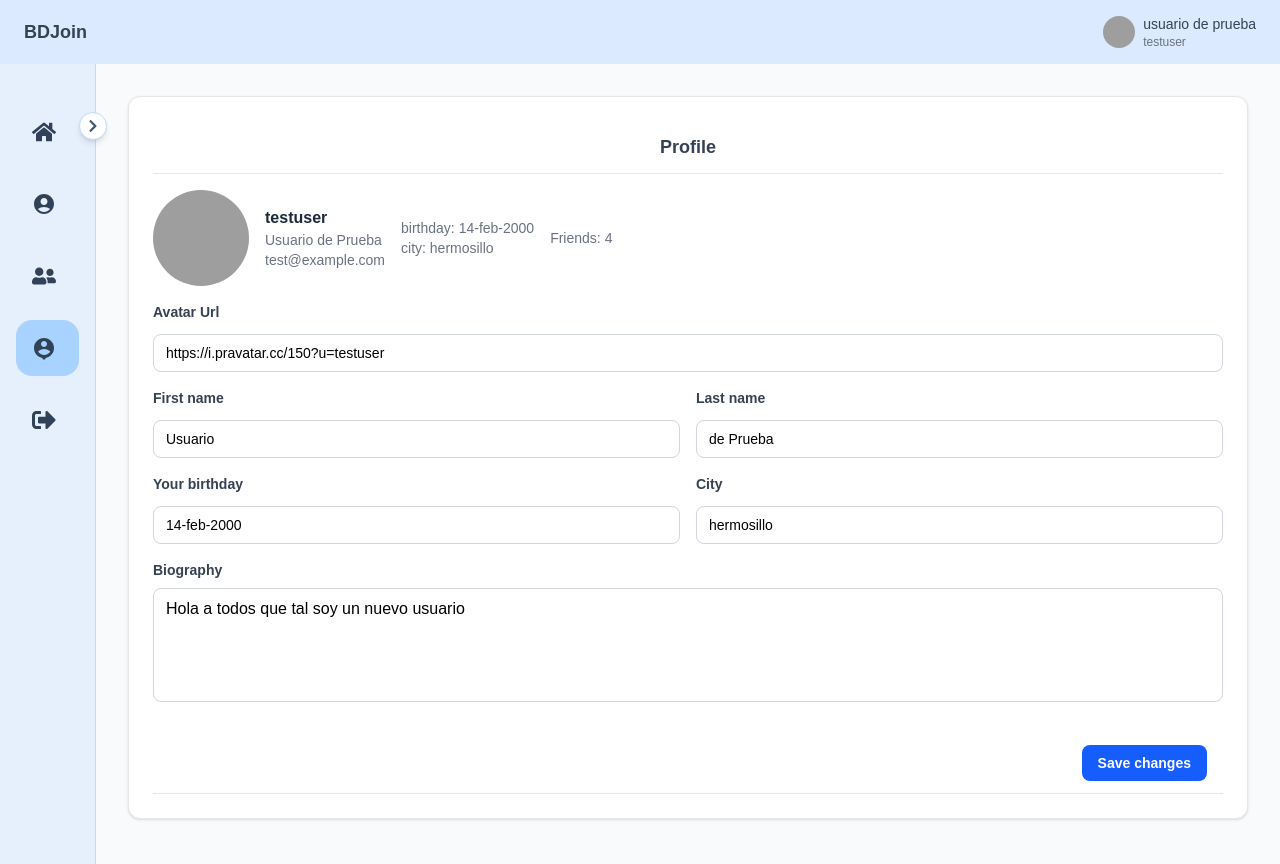
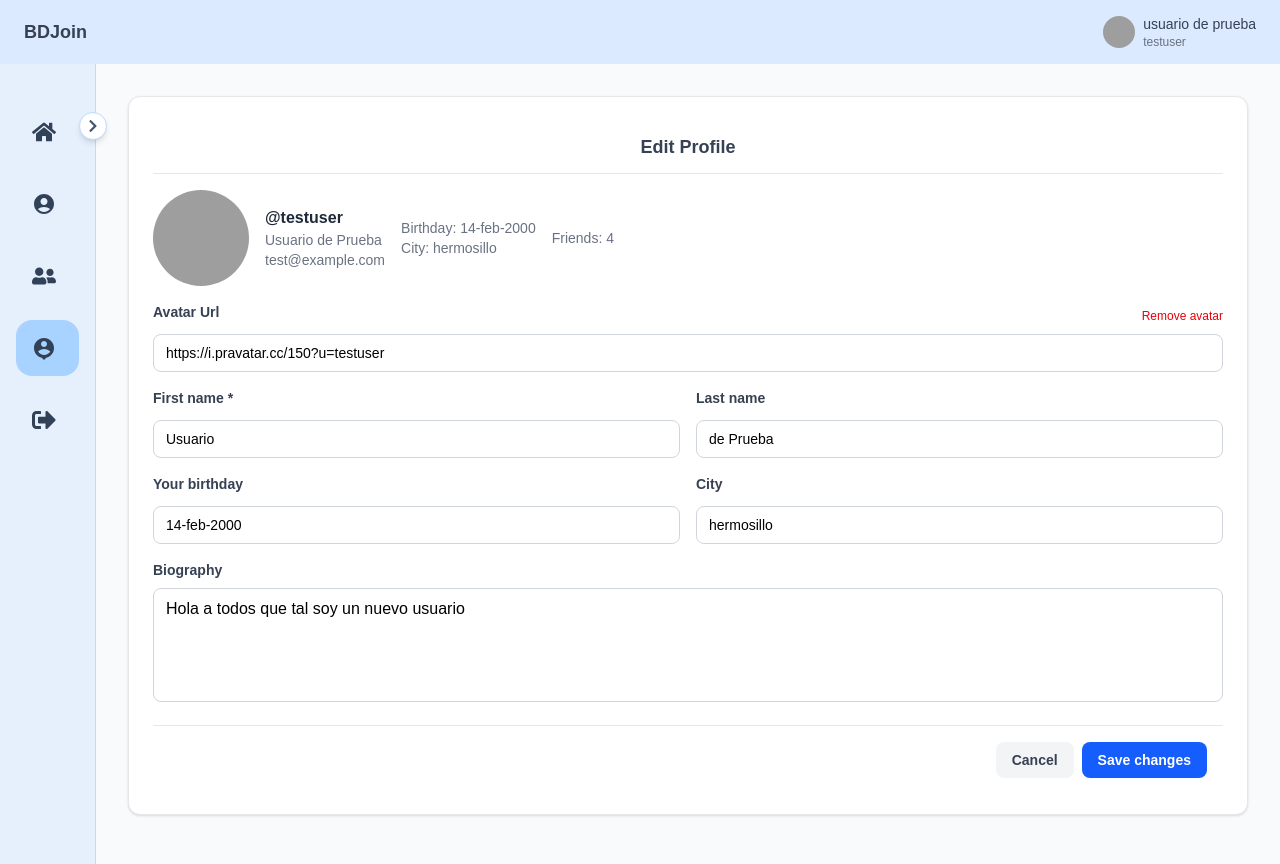
Before and after one commit to YESCAS139A/BDJoin, a React (Vite) app: page /account in a window 1280 px wide. Built offline with nearby package versions, Linux system fonts and the light colour scheme; sample sign-in values are in the browser's storage; grey boxes are pictures that could not be loaded.

Commit message:
tarea 11 terminada

```diff
--- /dev/null
+++ b/src/Hooks/useAccountForm.ts
@@ -0,0 +1,99 @@
+import { useState, type FormEvent } from "react";
+import type { MyProfile, UpdateMyProfile } from "../api/profile/types";
+
+type UseAccountFormProps = {
+  initialData: MyProfile;
+  onSubmit: (data: UpdateMyProfile) => Promise<void>;
+  onCancel?: () => void;
+};
+
+export function useAccountForm({
+  initialData,
+  onSubmit,
+  onCancel,
+}: UseAccountFormProps) {
+  const [name, setName] = useState(initialData.name ?? "");
+  const [lastName, setLastName] = useState(initialData.lastName ?? "");
+  const [profileImageUrl, setProfileImageUrl] = useState(
+    initialData.profileImageUrl ?? "",
+  );
+  const [biography, setBiography] = useState(initialData.biography ?? "");
+  const [birthday, setBirthday] = useState(initialData.birthday ?? "");
+  const [city, setCity] = useState(initialData.city ?? "");
+  const [errors, setErrors] = useState<Record<string, string>>({});
+
+  const savedDisplayName =
+    `${initialData.name ?? ""} ${initialData.lastName ?? ""}`.trim();
+
+  function handleCancel() {
+    setName(initialData.name ?? "");
+    setLastName(initialData.lastName ?? "");
+    setProfileImageUrl(initialData.profileImageUrl ?? "");
+    setBiography(initialData.biography ?? "");
+    setBirthday(initialData.birthday ?? "");
+    setCity(initialData.city ?? "");
+    setErrors({});
+    if (onCancel) onCancel();
+  }
+
+  function handleRemoveAvatar() {
+    setProfileImageUrl("");
+  }
+
+  function validate(): boolean {
+    const newErrors: Record<string, string> = {};
+
+    if (!name.trim()) {
+      newErrors.name = "El nombre es obligatorio.";
+    }
+
+    if (biography.length > 200) {
+      newErrors.biography = "La biografía no puede superar los 200 caracteres.";
+    }
+
+    setErrors(newErrors);
+    return Object.keys(newErrors).length === 0;
+  }
+
+  async function handleSubmit(e: FormEvent) {
+    e.preventDefault();
+    if (!validate()) return;
+
+    try {
+      await onSubmit({
+        name,
+        lastName,
+        profileImageUrl: profileImageUrl || undefined,
+        biography,
+        birthday,
+        city,
+      });
+    } catch {
+      setErrors((prev) => ({
+        ...prev,
+        server: "Ocurrió un error al guardar los cambios.",
+      }));
+    }
+  }
+
+  return {
+    name,
+    lastName,
+    profileImageUrl,
+    biography,
+    birthday,
+    city,
+    errors,
+    savedDisplayName,
+    setName,
+    setLastName,
+    setProfileImageUrl,
+    setBiography,
+    setBirthday,
+    setCity,
+    setErrors,
+    handleSubmit,
+    handleCancel,
+    handleRemoveAvatar,
+  };
+}
--- a/src/Pages/Home/Home.tsx
+++ b/src/Pages/Home/Home.tsx
@@ -1,7 +1,9 @@
+import UserFeed from "../../components/UserFeed";
+
 const Home = () => {
   return (
     <div>
-      <p>Home</p>
+      <UserFeed />
     </div>
   );
 };
--- a/src/components/FormAccount.tsx
+++ b/src/components/FormAccount.tsx
@@ -1,6 +1,5 @@
-import { useState, type FormEvent } from "react";
-
 import type { MyProfile, UpdateMyProfile } from "../api/profile/types";
+import { useAccountForm } from "../hooks/useAccountForm";
 import Input from "./Input";
 import Label from "./Label";
 import TextArea from "./TextArea";
@@ -9,37 +8,40 @@ import Avatar from "./Avatar";
 type AccountProfileProps = {
   initialData: MyProfile;
   onSubmit: (data: UpdateMyProfile) => Promise<void>;
+  onCancel?: () => void;
   isSaving?: boolean;
 };
 
 function Account({
   initialData,
   onSubmit,
+  onCancel,
   isSaving = false,
 }: AccountProfileProps) {
-  const [name, setName] = useState(initialData.name ?? "");
-  const [lastName, setLastName] = useState(initialData.lastName ?? "");
-  const [profileImageUrl, setProfileImageUrl] = useState(
-    initialData.profileImageUrl ?? "",
-  );
-  const [biography, setBiography] = useState(initialData.biography ?? "");
-  const [birthday, setBirthday] = useState(initialData.birthday ?? "");
-  const [city, setCity] = useState(initialData.city ?? "");
-
-  const savedDisplayName =
-    `${initialData.name ?? ""} ${initialData.lastName ?? ""}`.trim();
-
-  async function handleSubmit(e: FormEvent) {
-    e.preventDefault();
-    await onSubmit({
+  const {
     name,
     lastName,
-      profileImageUrl: profileImageUrl || undefined,
+    profileImageUrl,
     biography,
     birthday,
     city,
+    errors,
+    savedDisplayName,
+    setName,
+    setLastName,
+    setProfileImageUrl,
+    setBiography,
+    setBirthday,
+    setCity,
+    setErrors,
+    handleSubmit,
+    handleCancel,
+    handleRemoveAvatar,
+  } = useAccountForm({
+    initialData,
+    onSubmit,
+    onCancel,
   });
-  }
 
   return (
     <form
@@ -47,18 +49,26 @@ function Account({
       className="w-full space-y-4 bg-white p-4 md:p-6 rounded-xl border border-gray-200 shadow-sm"
     >
       <div className="px-4 py-3 border-b border-gray-200">
-        <h1 className="text-center font-bold text-gray-700 text-lg">Profile</h1>
+        <h1 className="text-center font-bold text-gray-700 text-lg">
+          Edit Profile
+        </h1>
       </div>
+
+      {errors.server && (
+        <div className="p-3 bg-red-50 border border-red-200 text-red-600 rounded-lg text-sm">
+          {errors.server}
+        </div>
+      )}
 
       <div className="flex items-center gap-4">
         <Avatar
-          src={initialData.profileImageUrl}
+          src={profileImageUrl || undefined}
           size="lg"
           className="w-24 h-24 rounded-full object-cover bg-gray-100"
         />
         <div className="flex flex-col justify-center leading-tight">
           <span className="text-base font-semibold text-gray-800">
-            {initialData.userName}
+            @{initialData.userName}
           </span>
           <span className="text-sm text-gray-500">
             {savedDisplayName || "Sin nombre"}
@@ -67,10 +77,10 @@ function Account({
         </div>
         <div className="flex flex-col justify-center leading-tight">
           <span className="text-sm text-gray-500">
-            birthday: {initialData.birthday}
+            Birthday: {initialData.birthday || "-"}
           </span>
           <span className="text-sm text-gray-500">
-            city: {initialData.city}
+            City: {initialData.city || "-"}
           </span>
         </div>
         <span className="text-sm text-gray-500">
@@ -79,10 +89,21 @@ function Account({
       </div>
 
       <div>
+        <div className="flex items-center justify-between">
           <Label
             className="text-sm font-semibold text-gray-700"
             name="Avatar Url"
           />
+          {profileImageUrl && (
+            <button
+              type="button"
+              onClick={handleRemoveAvatar}
+              className="text-xs text-red-600 hover:underline font-medium"
+            >
+              Remove avatar
+            </button>
+          )}
+        </div>
         <Input
           type="text"
           value={profileImageUrl}
@@ -96,15 +117,24 @@ function Account({
         <div>
           <Label
             className="text-sm font-semibold text-gray-700"
-            name="First name"
+            name="First name *"
           />
           <Input
             type="text"
             value={name}
-            onChange={(e) => setName(e.target.value)}
-            className="w-full mt-1 rounded-lg border border-gray-200 px-3 py-2 text-sm"
+            onChange={(e) => {
+              setName(e.target.value);
+              if (errors.name) setErrors((prev) => ({ ...prev, name: "" }));
+            }}
+            className={`w-full mt-1 rounded-lg border px-3 py-2 text-sm ${
+              errors.name ? "border-red-500" : "border-gray-200"
+            }`}
           />
+          {errors.name && (
+            <p className="text-red-500 text-xs mt-1">{errors.name}</p>
+          )}
         </div>
+
         <div>
           <Label
             className="text-sm font-semibold text-gray-700"
@@ -118,6 +148,7 @@ function Account({
           />
         </div>
       </div>
+
       <div className="grid grid-cols-1 md:grid-cols-2 gap-4">
         <div>
           <Label
@@ -142,23 +173,41 @@ function Account({
         </div>
       </div>
 
-      <Label className="text-sm font-semibold text-gray-700" name="Biography" />
+      <div>
+        <Label
+          className="text-sm font-semibold text-gray-700"
+          name="Biography"
+        />
         <TextArea
           placeholder="Write something here..."
           value={biography}
-        onChange={(e) => setBiography(e.target.value)}
+          onChange={(e) => {
+            setBiography(e.target.value);
+            if (errors.biography)
+              setErrors((prev) => ({ ...prev, biography: "" }));
+          }}
         />
+        {errors.biography && (
+          <p className="text-red-500 text-xs mt-1">{errors.biography}</p>
+        )}
+      </div>
 
-      <div className="px-4 py-3 border-b border-gray-200">
-        <div className="flex justify-end gap-2 pt-2">
+      <div className="px-4 py-3 border-t border-gray-200 flex justify-end gap-2 pt-4">
+        <button
+          type="button"
+          onClick={handleCancel}
+          disabled={isSaving}
+          className="px-4 py-2 text-sm font-semibold text-gray-700 bg-gray-100 hover:bg-gray-200 rounded-lg disabled:opacity-50 transition-colors"
+        >
+          Cancel
+        </button>
         <button
           type="submit"
           disabled={isSaving}
-            className="px-4 py-2 text-sm font-semibold text-white bg-blue-600 rounded-lg disabled:opacity-50"
+          className="px-4 py-2 text-sm font-semibold text-white bg-blue-600 hover:bg-blue-700 rounded-lg disabled:opacity-50 transition-colors"
         >
           {isSaving ? "Saving..." : "Save changes"}
         </button>
-        </div>
       </div>
     </form>
   );
--- a/src/components/FormProfile.tsx
+++ b/src/components/FormProfile.tsx
@@ -47,7 +47,7 @@ const FormProfile = ({ data }: FormProfileProps) => {
                 {profile.userName}
               </span>
               <span className="text-xl font-bold text-gray-900">
-                {displayName || "Sin nombre"}
+                {displayName || "unnamed"}
               </span>
             </div>
           </div>
@@ -55,7 +55,7 @@ const FormProfile = ({ data }: FormProfileProps) => {
           <div>
             <Label
               className="text-sm font-semibold text-gray-700"
-              name="Biografía"
+              name="Biography"
             />
             <div className="w-full mt-1 rounded-lg border border-gray-200 bg-gray-50 px-3 py-2 text-sm text-gray-800 min-h-[80px] whitespace-pre-wrap">
               {profile.biography || "Sin biografía."}
@@ -66,7 +66,7 @@ const FormProfile = ({ data }: FormProfileProps) => {
             <div>
               <Label
                 className="text-sm font-semibold text-gray-700"
-                name="Fecha de Nacimiento"
+                name="Birthday"
               />
               <div className="w-full mt-1 rounded-lg border border-gray-200 bg-gray-50 px-3 py-2 text-sm text-gray-800">
                 {profile.birthday || "-"}
@@ -75,7 +75,7 @@ const FormProfile = ({ data }: FormProfileProps) => {
             <div>
               <Label
                 className="text-sm font-semibold text-gray-700"
-                name="Ciudad"
+                name="City"
               />
               <div className="w-full mt-1 rounded-lg border border-gray-200 bg-gray-50 px-3 py-2 text-sm text-gray-800">
                 {profile.city || "-"}
--- a/src/components/UserFeed.tsx
+++ b/src/components/UserFeed.tsx
@@ -40,19 +40,6 @@ function UserFeed({ posts = [] }: UserFeedProps) {
                 year: "numeric",
               })}
             </span>
-
-            <div className="flex gap-4">
-              {post.likesCount !== undefined && (
-                <span className="flex items-center gap-1 font-medium">
-                  ❤️ {post.likesCount}
-                </span>
-              )}
-              {post.commentsCount !== undefined && (
-                <span className="flex items-center gap-1 font-medium">
-                  💬 {post.commentsCount}
-                </span>
-              )}
-            </div>
           </div>
         </article>
       ))}
```
Lines whose indentation alone changed are shown as unchanged.
